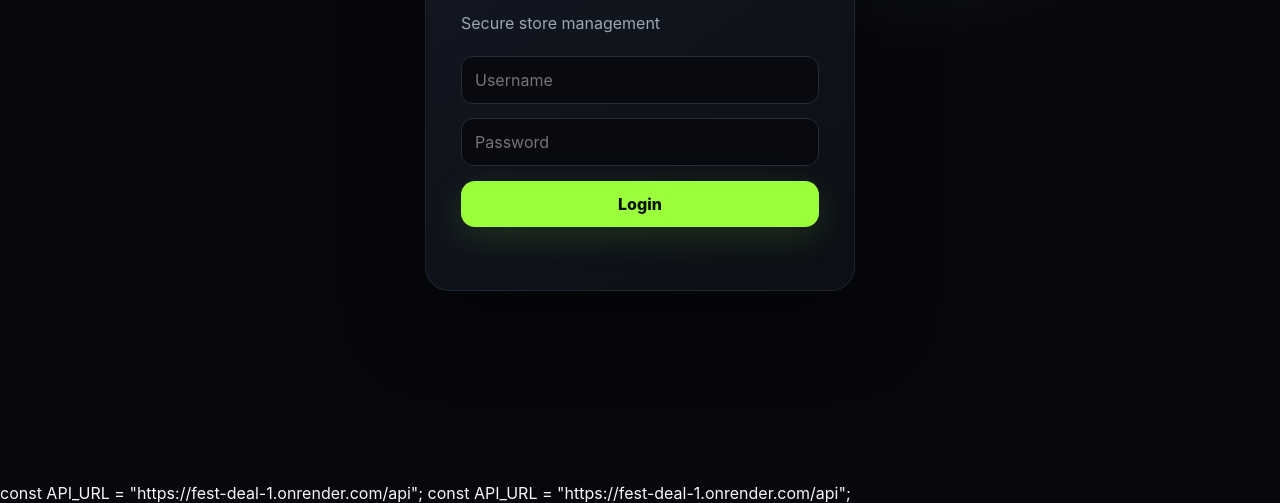
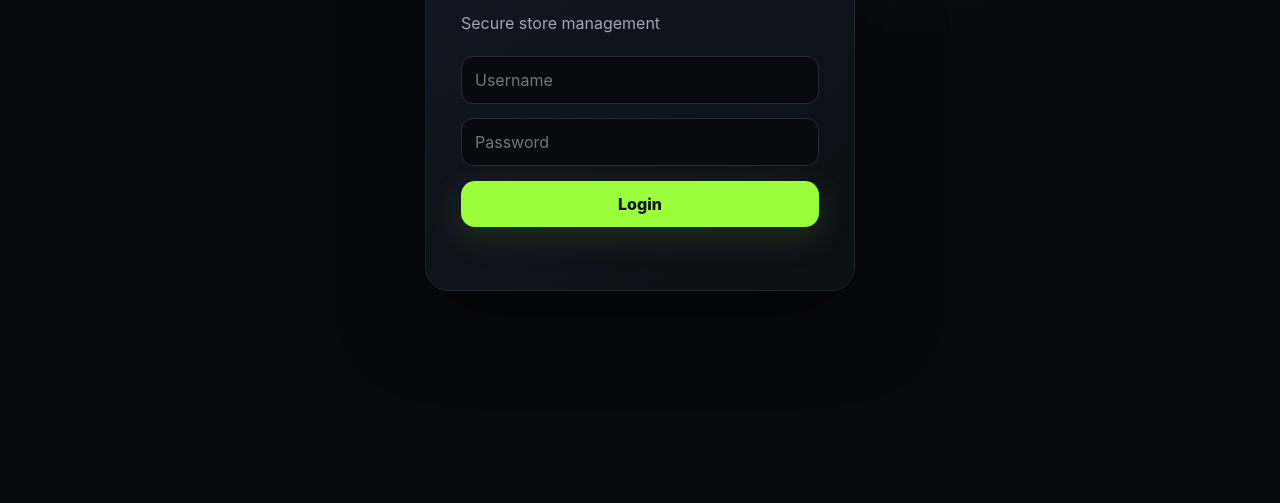
Before and after one commit to JMitrafreelance/Fest-Deal, a website: page admin.html in a window 1280 px wide. Shown: the part 317-820 px from the top of the page. Drawn offline with Linux system fonts and the light colour scheme.

Commit message:
Fix script tag placement for API_URL definition

```diff
--- a/admin.html
+++ b/admin.html
@@ -49,5 +49,5 @@
 <script src="admin.js"></script>
 </body>
 </html>
-</script>const API_URL = "https://fest-deal-1.onrender.com/api";
-</script>const API_URL = "https://fest-deal-1.onrender.com/api";
+<script>const API_URL = "https://fest-deal-1.onrender.com/api";
+<script>const API_URL = "https://fest-deal-1.onrender.com/api";
```
